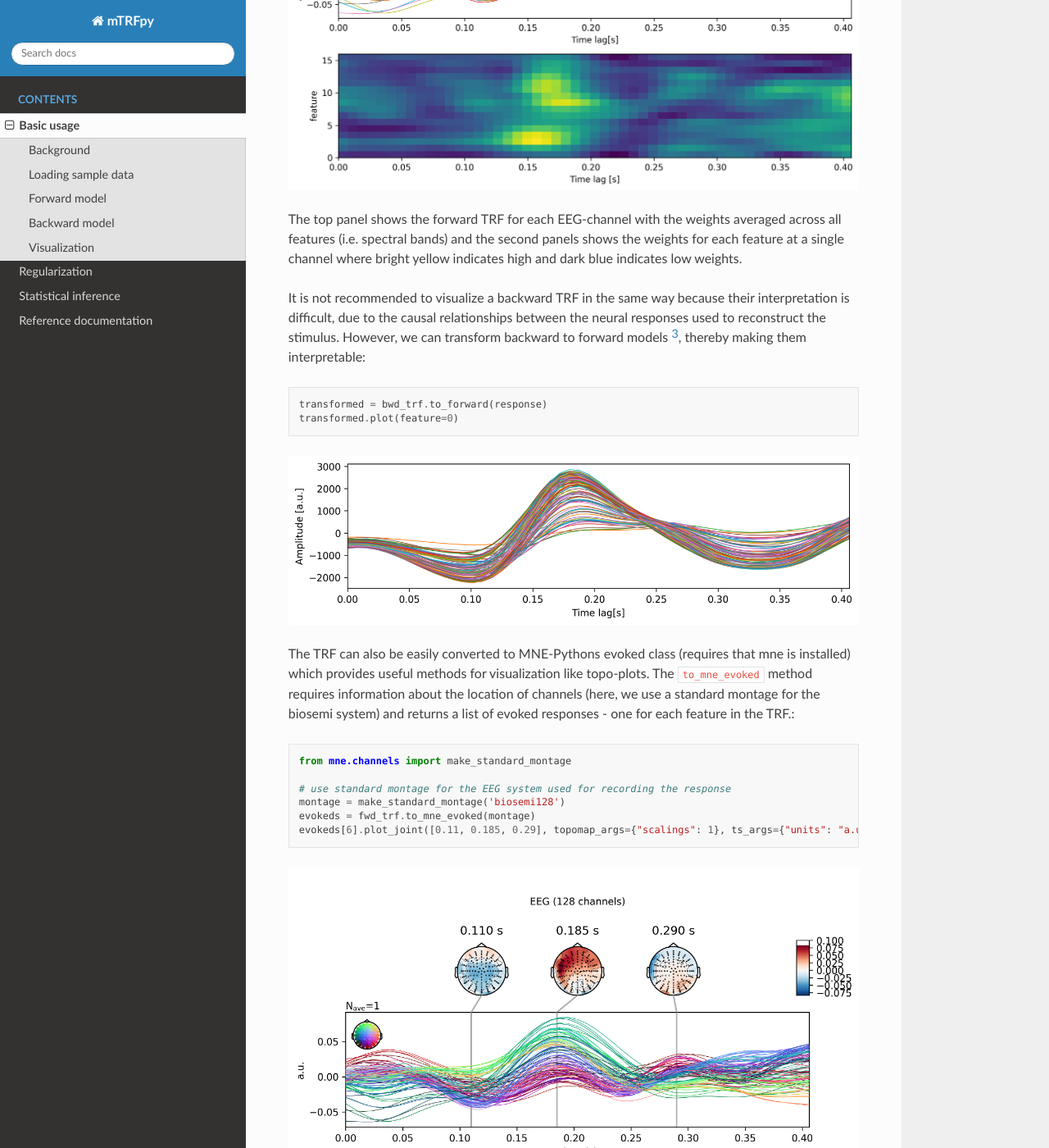
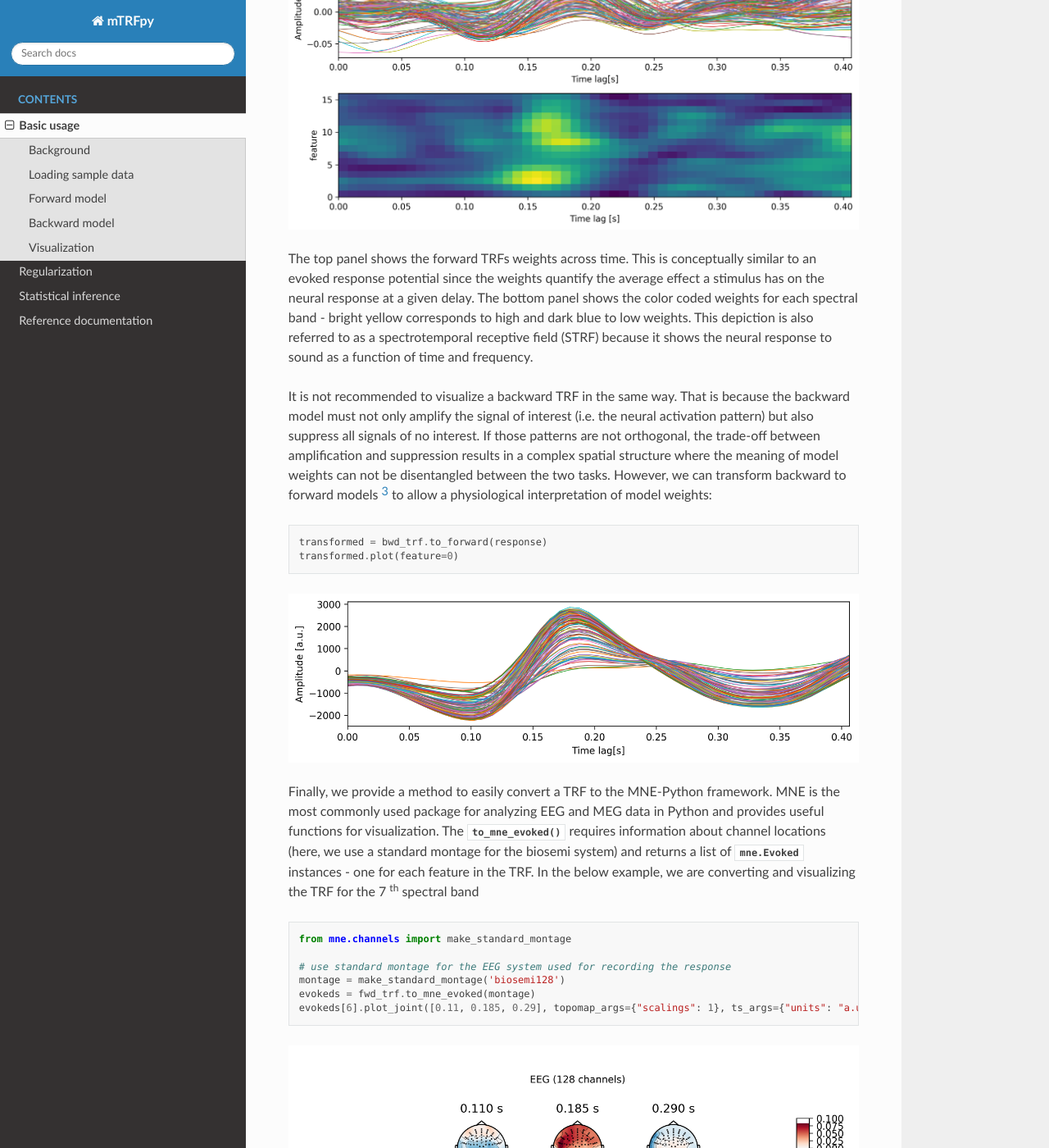
Before and after one commit to powerfulbean/mTRFpy, a Sphinx documentation site: the page built from docs/basics.rst, in a window 1280 px wide and 1400 px high, scrolled down 3352 px. Shown: the whole window at 82% size. Built offline with Sphinx 7.4.7 and the Read the Docs theme 2.0.0, drawn with Linux system fonts in a browser that asks for light colours; some of the changed text lies outside the part shown.

Commit message:
update docs

```diff
--- a/docs/basics.rst
+++ b/docs/basics.rst
@@ -83,7 +83,7 @@
 
 Visualization
 -------------
-The TRF class has a :py:meth:`plot` method to quickly visualize weights of a trained TRF. Because the weight matrix is three-dimensional (inputs-by-lags-by-outputs) visualization requires selecting from or averaging across one of the dimensions. In the below example, we are plotting the  ::
+The TRF class has a :py:meth:`plot` method to quickly visualize weights of a trained TRF. Because the weight matrix is three-dimensional (inputs-by-lags-by-outputs) visualization requires selecting from or averaging across one of the dimensions. In the below example, we are plotting the TRFs weights over time for the 7 :sup:`th` feature (i.e. spectral band) for each channel as well as the global field power (i.e. standard deviation across all channels) for every feature. ::
 
     from matplotlib import pyplot as plt
     fig, ax = plt.subplots(2)
@@ -94,16 +94,16 @@
 
 .. image:: images/fwd.png
 
-The top panel shows the forward TRF for each EEG-channel with the weights averaged across all features (i.e. spectral bands) and the second panels shows the weights for each feature at a single channel where bright yellow indicates high and dark blue indicates low weights.
+The top panel shows the forward TRFs weights across time. This is conceptually similar to an evoked response potential since the weights quantify the average effect a stimulus has on the neural response at a given delay. The bottom panel shows the color coded weights for each spectral band - bright yellow corresponds to high and dark blue to low weights. This depiction is also referred to as a spectrotemporal receptive field (STRF) because it shows the neural response to sound as a function of time and frequency.
 
-It is not recommended to visualize a backward TRF in the same way because their interpretation is difficult, due to the causal relationships between the neural responses used to reconstruct the stimulus. However, we can transform backward to forward models [#f3]_, thereby making them interpretable::
+It is not recommended to visualize a backward TRF in the same way. That is because the backward model must not only amplify the signal of interest (i.e. the neural activation pattern) but also suppress all signals of no interest. If those patterns are not orthogonal, the trade-off between amplification and suppression results in a complex spatial structure where the meaning of model weights can not be disentangled between the two tasks. However, we can transform backward to forward models [#f3]_ to allow a physiological interpretation of model weights::
 
     transformed = bwd_trf.to_forward(response)
     transformed.plot(feature=0)
 
 .. image:: images/bwd.png
 
-The TRF can also be easily converted to MNE-Pythons evoked class (requires that mne is installed) which provides useful methods for visualization like topo-plots. The ``to_mne_evoked`` method requires information about the location of channels (here, we use a standard montage for the biosemi system) and returns a list of evoked responses - one for each feature in the TRF.::
+Finally, we provide a method to easily convert a TRF to the MNE-Python framework. MNE is the most commonly used package for analyzing EEG and MEG data in Python and provides useful functions for visualization. The :py:meth:`to_mne_evoked` requires information about channel locations (here, we use a standard montage for the biosemi system) and returns a list of :py:class:`mne.Evoked` instances - one for each feature in the TRF. In the below example, we are converting and visualizing the TRF for the 7 :sup:`th` spectral band ::
 
     from mne.channels import make_standard_montage
 
@@ -115,8 +115,8 @@
 
 .. image:: images/evo.png
 
-The plot shows each channel's TRF for one spectral band as well as the distribution of TRF weights across the scalp at different points in time.
+The scalp topographies show the spatial pattern of TRF weights at specific points in time which can be informative of the underlying neural generators.
 
 .. [#f1] Crosse, M. J., Di Liberto, G. M., Bednar, A., & Lalor, E. C. (2016). The multivariate temporal response function (mTRF) toolbox: a MATLAB toolbox for relating neural signals to continuous stimuli. Frontiers in human neuroscience, 10, 604.
-.. [#f2] Kohavi, R. (1995, August). A study of cross-validation and bootstrap for accuracy estimation and model selection. In Ijcai (Vol. 14, No. 2, pp. 1137-1145).
+.. [#f2] Kohavi, R. (1995). A study of cross-validation and bootstrap for accuracy estimation and model selection. In Ijcai (Vol. 14, No. 2, pp. 1137-1145).
 .. [#f3] Haufe, S., Meinecke, F., Görgen, K., Dähne, S., Haynes, J. D., Blankertz, B., & Bießmann, F. (2014). On the interpretation of weight vectors of linear models in multivariate neuroimaging. Neuroimage, 87, 96-110.
--- a/docs/index.rst
+++ b/docs/index.rst
@@ -24,7 +24,7 @@
   :maxdepth: 2
 
   basics
-  regularization
+  optimization
   inference
   api
 
```
Also changed, not shown: docs/optimization.rst (renamed from docs/regularization.rst, +8 -3 lines).
